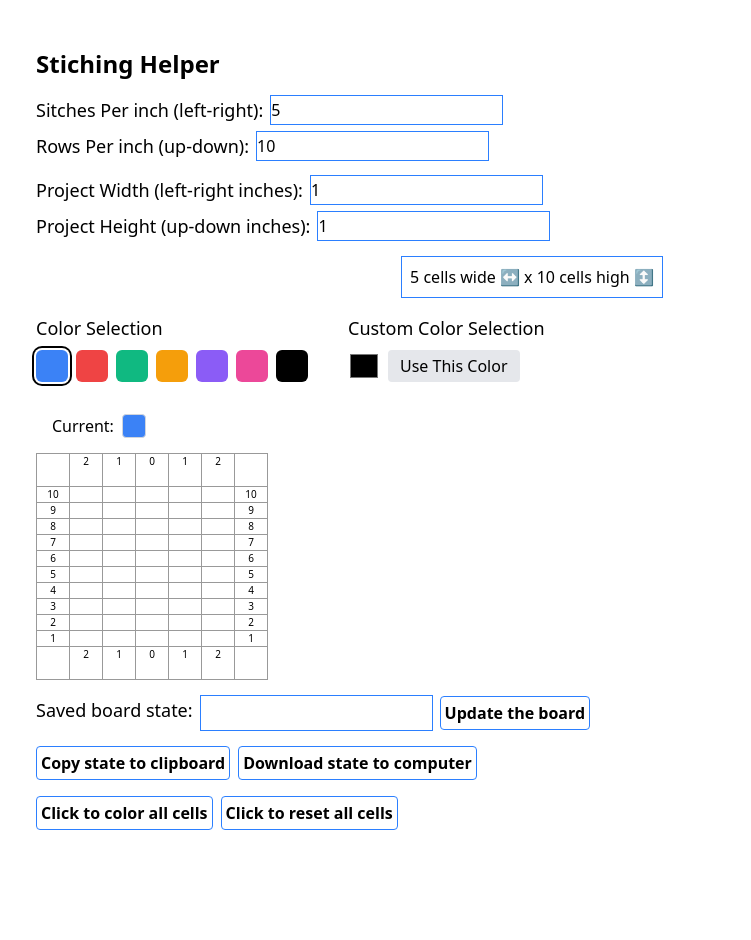
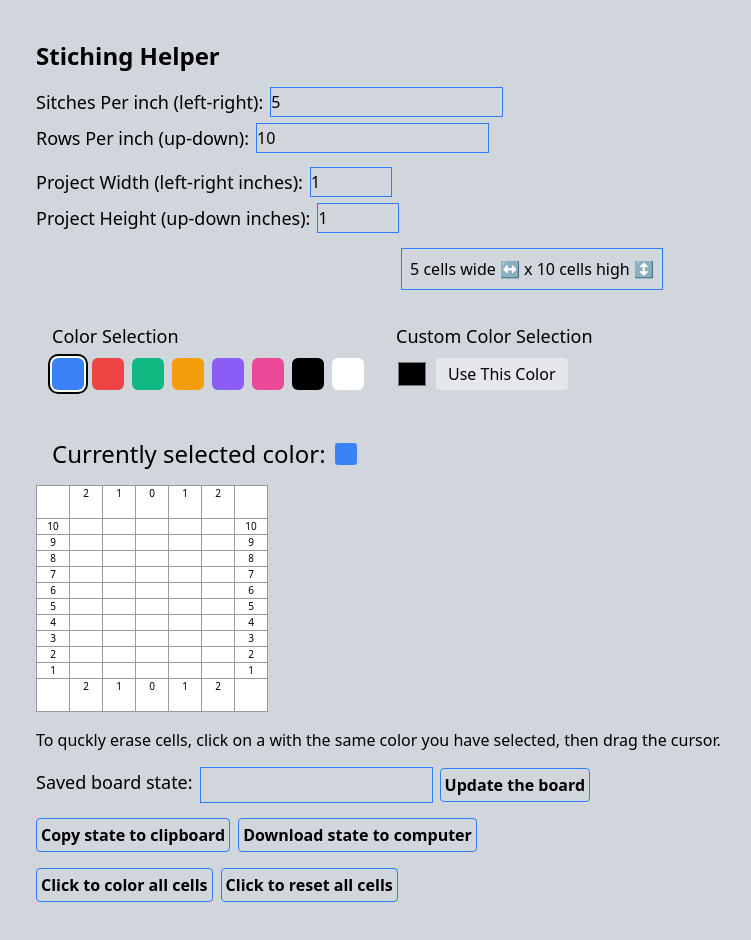
Before and after one commit to aliunwala/knitting, a Next.js app: page / in a window 1280 px wide. Shown: the top 940 px of the page, without its empty margins (108-859 px from the left). Before the commit the page ends 894 px from the top, so only its background shows below. Built offline with nearby package versions, Linux system fonts and the light colour scheme.

Commit message:
Updating code for drag and highlight functionality

```diff
--- a/src/app/components/board.tsx
+++ b/src/app/components/board.tsx
@@ -1,13 +1,14 @@
 "use client";
 // import { on } from "events";
 import Cell from "./cell";
-import { useCallback, useEffect, useState } from "react";
+import { useCallback, useEffect, useRef, useState } from "react";
 import {
   copyTextToClipboard,
   downloadText,
   initalBoardState,
   modify2DArray,
   cellDimensions,
+  isInRange,
 } from "../utils/helperFunctions";
 import ColorSelect from "./select";
 import BoardBorderTopBottom from "./boardBorderTopBottom";
@@ -32,7 +33,7 @@ export default function Board() {
   const defaultCellHeight = 34;
 
   /**
-   * State & Derived State
+   * State & Derived State & refs
    */
   const [stichesPerInch, setStichesPerInch] = useState(5);
   const [rowsPerInch, setRowsPerInch] = useState(10);
@@ -53,6 +54,10 @@ export default function Board() {
     defaultCellWidth,
     defaultCellHeight
   );
+  // Tracking if mouse is pressed
+  const isDrawingRef = useRef(false);
+  // Tracking if we're in erase mode
+  const isErasingRef = useRef(false);
   const [board, setBoard] = useState(
     initalBoardState(numberOfCellsWide, numberOfCellsTall)
   );
@@ -61,12 +66,19 @@ export default function Board() {
    * Effects
    */
   useEffect(() => {
-    console.log("Setting initial board state");
-    if (
-      board.length !== numberOfCellsTall ||
-      board[0].length !== numberOfCellsWide
-    ) {
-      setBoard(initalBoardState(numberOfCellsWide, numberOfCellsTall));
+    if (board && board[0]) {
+      if (
+        board.length !== numberOfCellsTall ||
+        board[0].length !== numberOfCellsWide
+      ) {
+        console.log("Setting initial board state");
+        setBoard((state) =>
+          initalBoardState(
+            isInRange(numberOfCellsWide, 1, 300),
+            isInRange(numberOfCellsTall, 1, 300)
+          )
+        );
+      }
     }
   }, [numberOfCellsWide, numberOfCellsTall, board]);
 
@@ -95,6 +107,60 @@ export default function Board() {
     setCurrentColor(customColor);
   };
 
+  // Handle mouse down on a cell
+  const handleMouseDown = useCallback(
+    (row: number, col: number) => {
+      isDrawingRef.current = true;
+      // Check if the cell already has this color to determine if we're erasing
+      isErasingRef.current = board[row][col].color === currentColor;
+
+      if (isErasingRef.current) {
+        const newCell = { color: "#FFFFFF" };
+        setBoard((state) => modify2DArray(state, row, col, newCell));
+      } else {
+        const newCell = { color: currentColor };
+        setBoard((state) => modify2DArray(state, row, col, newCell));
+      }
+    },
+    [currentColor, board]
+  );
+
+  // Handle mouse enter on a cell (for dragging)
+  const handleMouseEnter = useCallback(
+    (row: number, col: number) => {
+      if (!isDrawingRef.current) return;
+
+      if (isErasingRef.current) {
+        const newCell = { color: "#FFFFFF" };
+        setBoard((state) => modify2DArray(state, row, col, newCell));
+      } else {
+        const newCell = { color: currentColor };
+        setBoard((state) => modify2DArray(state, row, col, newCell));
+      }
+    },
+    [currentColor]
+  );
+
+  // Handle mouse up
+  const handleMouseUp = useCallback(() => {
+    isDrawingRef.current = false;
+  }, []);
+
+  // Handle mouse up on the entire document
+  useEffect(() => {
+    const handleGlobalMouseUp = () => {
+      isDrawingRef.current = false;
+    };
+
+    document.addEventListener("mouseup", handleGlobalMouseUp);
+    document.addEventListener("touchend", handleGlobalMouseUp);
+
+    return () => {
+      document.removeEventListener("mouseup", handleGlobalMouseUp);
+      document.removeEventListener("touchend", handleGlobalMouseUp);
+    };
+  }, []);
+
   return (
     <>
       <div className="max-w-5xl mx-auto p-4">
@@ -114,12 +180,7 @@ export default function Board() {
               name="StitchesPerInch"
               value={stichesPerInch}
               onChange={(e) => {
-                if (
-                  Number(e.target.value) >= 1 &&
-                  Number(e.target.value) <= 25
-                ) {
-                  setStichesPerInch(Number(e.target.value));
-                }
+                setStichesPerInch(isInRange(Number(e.target.value), 1, 25));
               }}
               className="outline-solid outline outline-blue-500"
             ></input>
@@ -134,12 +195,7 @@ export default function Board() {
               name="RowsPerInch"
               value={rowsPerInch}
               onChange={(e) => {
-                if (
-                  Number(e.target.value) >= 1 &&
-                  Number(e.target.value) <= 25
-                ) {
-                  setRowsPerInch(Number(e.target.value));
-                }
+                setRowsPerInch(isInRange(Number(e.target.value), 1, 25));
               }}
               className="outline-solid outline outline-blue-500"
             ></input>
@@ -155,11 +211,12 @@ export default function Board() {
               type="number"
               id="ProjectWidth"
               name="ProjectWidth"
-              min="1"
+              min={1}
+              max={25}
               value={projectWidth}
-              onChange={(e) => {
-                setProjectWidth(Number(e.target.value));
-              }}
+              onChange={(e) =>
+                setProjectWidth(isInRange(Number(e.target.value), 1, 25))
+              }
               className="outline-solid outline outline-blue-500"
             ></input>
           </div>
@@ -171,11 +228,12 @@ export default function Board() {
               type="number"
               id="ProjectHeight"
               name="ProjectHeight"
-              min="1"
+              min={1}
+              max={25}
               value={projectHeight}
-              onChange={(e) => {
-                setProjectHeight(Number(e.target.value));
-              }}
+              onChange={(e) =>
+                setProjectHeight(isInRange(Number(e.target.value), 1, 25))
+              }
               className="outline-solid outline outline-blue-500"
             ></input>
           </div>
@@ -191,7 +249,7 @@ export default function Board() {
 
         <div className="sectionDivider">
           <div className="flex">
-            <div className="flex flex-col">
+            <div className="flex flex-col bg-gray-300 p-4">
               <h2 className="text-lg font-medium mb-2">Color Selection</h2>
               <div className="flex flex-wrap gap-2 mb-4">
                 {colorsEnum.map((color, index) => (
@@ -210,7 +268,7 @@ export default function Board() {
               </div>
             </div>
 
-            <div className="flex flex-col">
+            <div className="flex flex-col  bg-gray-300 p-4">
               <h2 className="text-lg font-medium mb-2">
                 Custom Color Selection
               </h2>
@@ -220,12 +278,6 @@ export default function Board() {
                   value={customColor}
                   onChange={handleCustomColorChange}
                   className="w-8 h-8 rounded-md"
-                  // className={`w-8 h-8 rounded-md ${
-                  //   currentColor === color
-                  //     ? "ring-2 ring-offset-2 ring-black"
-                  //     : ""
-                  // }`}
-
                   aria-label="Choose custom color"
                 />
                 <button
@@ -242,7 +294,11 @@ export default function Board() {
         <div className="sectionDivider">
           <div className="flex items-center gap-3 mb-2">
             <div className="ml-4 flex items-center">
-              <span className="mr-2">Current:</span>
+              <span className="mr-2">
+                <h2 className="text-2xl font-medium">
+                  Currently selected color:
+                </h2>
+              </span>
               <div
                 className="w-6 h-6 rounded border border-gray-300"
                 style={{ backgroundColor: currentColor }}
@@ -273,6 +329,9 @@ export default function Board() {
                 cellWidth={cellWidth}
                 cellHeight={cellHeight}
                 handleCellClick={handleCellClick}
+                onMouseDown={handleMouseDown}
+                onMouseEnter={handleMouseEnter}
+                onMouseUp={handleMouseUp}
               ></BoardCenter>
             </div>
             <div>
@@ -289,6 +348,12 @@ export default function Board() {
             cellWidth={cellWidth}
             defaultCellHeight={defaultCellHeight}
           ></BoardBorderTopBottom>
+        </div>
+        <div className="sectionDivider">
+          <h2>
+            To quckly erase cells, click on a with the same color you have
+            selected, then drag the cursor.
+          </h2>
         </div>
 
         <div className="sectionDivider">
--- /dev/null
+++ b/src/app/components/boardCell.tsx
@@ -0,0 +1,67 @@
+import React from "react";
+import { MouseEventHandler } from "react";
+
+type BoardCellProps = {
+  // handleCellClick?: MouseEventHandler<HTMLElement>;
+  handleCellClick: (row: number, col: number) => void;
+  children?: any;
+  row: number;
+  col: number;
+  cellColor?: string;
+  isBorderCell?: boolean;
+  cellHeight: number;
+  cellWidth: number;
+  onMouseDown: Function;
+  onMouseEnter: Function;
+  onMouseUp: Function;
+};
+
+function BoardCell({
+  children,
+  cellColor,
+  cellHeight,
+  cellWidth,
+  row,
+  col,
+  onMouseDown,
+  onMouseEnter,
+  onMouseUp,
+  handleCellClick,
+}: BoardCellProps) {
+  return (
+    <>
+      <div
+        className="cell"
+        style={{
+          background: cellColor,
+          minHeight: `${cellHeight}px`,
+          minWidth: `${cellWidth}px`,
+        }}
+        onClick={(e) => handleCellClick(row, col)}
+        // onMouseOver={onMouseOverHandler}
+        onMouseDown={() => onMouseDown(row, col)}
+        onMouseEnter={() => onMouseEnter(row, col)}
+        onMouseUp={() => onMouseUp()}
+        onTouchStart={() => onMouseDown(row, col)}
+        onTouchMove={(e) => {
+          e.preventDefault();
+          const touch = e.touches[0];
+          const element = document.elementFromPoint(
+            touch.clientX,
+            touch.clientY
+          );
+          if (element && element instanceof HTMLElement) {
+            if (element.dataset.id) {
+              onMouseEnter(parseInt(element.dataset.id));
+            }
+          }
+        }}
+        onTouchEnd={() => onMouseUp()}
+      >
+        {children}
+      </div>
+    </>
+  );
+}
+
+export default React.memo(BoardCell);
--- a/src/app/components/boardCenter.tsx
+++ b/src/app/components/boardCenter.tsx
@@ -1,3 +1,4 @@
+import BoardCell from "./boardCell";
 import Cell from "./cell";
 
 type BoardCenterProps = {
@@ -5,6 +6,9 @@ type BoardCenterProps = {
   cellWidth: number;
   cellHeight: number;
   handleCellClick: (row: number, col: number) => void;
+  onMouseDown: Function;
+  onMouseEnter: Function;
+  onMouseUp: Function;
 };
 
 export default function BoardCenter({
@@ -12,13 +16,16 @@ export default function BoardCenter({
   cellWidth,
   cellHeight,
   handleCellClick,
+  onMouseDown,
+  onMouseEnter,
+  onMouseUp,
 }: BoardCenterProps) {
   const boardCellsResult = board.map((rowArr: Array<any>, row, arr) => {
     return (
       <div key={row + "divforcells"} className="flex">
         {rowArr.map((cellVal: any, col) => {
           return (
-            <Cell
+            <BoardCell
               key={row + "_" + col + "_boardCell"}
               //   cellColor={"#ff0000"}
               cellColor={cellVal.color}
@@ -26,8 +33,11 @@ export default function BoardCenter({
               cellWidth={cellWidth}
               row={row}
               col={col}
+              onMouseDown={onMouseDown}
+              onMouseEnter={onMouseEnter}
+              onMouseUp={onMouseUp}
               handleCellClick={handleCellClick}
-            ></Cell>
+            ></BoardCell>
           );
         })}
       </div>
--- a/src/app/layout.tsx
+++ b/src/app/layout.tsx
@@ -23,7 +23,7 @@ export default function RootLayout({
   children: React.ReactNode;
 }>) {
   return (
-    <html lang="en">
+    <html lang="en" className="bg-gray-300">
       <body
         className={`${geistSans.variable} ${geistMono.variable} antialiased`}
       >
--- a/src/app/page.tsx
+++ b/src/app/page.tsx
@@ -1,6 +1,3 @@
-// import Image from "next/image";
-// import Game from "@/app/components/tickTackToe";
-// import Cell from "@/app/components/cell";
 "use client";
 import { useState, useCallback } from "react";
 import Board from "./components/board";
@@ -8,165 +5,9 @@ import Column from "./components/column";
 export default function Home() {
   return (
     <>
-      <div className="m-8">
-        {/* <App></App> */}
+      <div className="m-6">
         <Board></Board>
       </div>
     </>
   );
-
-  function App() {
-    const data = [
-      {
-        name: "lebron",
-        age: 36,
-        team: "lakers",
-      },
-      {
-        name: "chris",
-        age: 36,
-        team: "suns",
-      },
-      {
-        name: "james",
-        age: 32,
-        team: "nets",
-      },
-      {
-        name: "lebron1",
-        age: 36,
-        team: "lakers1",
-      },
-      {
-        name: "chris1",
-        age: 36,
-        team: "suns1",
-      },
-      {
-        name: "james1",
-        age: 32,
-        team: "nets1",
-      },
-    ];
-    const [players, setPlayers] = useState(data);
-    const handleClick = useCallback((deleted: any) => {
-      console.log(deleted);
-      setPlayers((prevState) =>
-        prevState.filter((player) => player.name !== deleted.name)
-      );
-    }, []);
-
-    return (
-      <>
-        <table>
-          <tr>
-            <td>name</td>
-            <td>age</td>
-            <td>team</td>
-          </tr>
-          {players.map((p) => (
-            <Column key={p.name} player={p} onClick={handleClick} />
-          ))}
-        </table>
-        {/* This button makes no sense */}
-        {/* <button onClick={() => handleClick(players[0])}>Delete</button> */}
-      </>
-    );
-  }
-
-  // <div className="grid grid-rows-[20px_1fr_20px] items-center justify-items-center min-h-screen p-8 pb-20 gap-16 sm:p-20 font-[family-name:var(--font-geist-sans)]">
-  //   <main className="flex flex-col gap-8 row-start-2 items-center sm:items-start">
-  //     <Image
-  //       className="dark:invert"
-  //       src="/next.svg"
-  //       alt="Next.js logo"
-  //       width={180}
-  //       height={38}
-  //       priority
-  //     />
-  //     <ol className="list-inside list-decimal text-sm text-center sm:text-left font-[family-name:var(--font-geist-mono)]">
-  //       <li className="mb-2">
-  //         Get started by editing{" "}
-  //         <code className="bg-black/[.05] dark:bg-white/[.06] px-1 py-0.5 rounded font-semibold">
-  //           src/app/page.tsx
-  //         </code>
-  //         .
-  //       </li>
-  //       <li>Save and see your changes instantly.</li>
-  //     </ol>
-
-  //     <div className="flex gap-4 items-center flex-col sm:flex-row">
-  //       <a
-  //         className="rounded-full border border-solid border-transparent transition-colors flex items-center justify-center bg-foreground text-background gap-2 hover:bg-[#383838] dark:hover:bg-[#ccc] text-sm sm:text-base h-10 sm:h-12 px-4 sm:px-5"
-  //         href="https://vercel.com/new?utm_source=create-next-app&utm_medium=appdir-template-tw&utm_campaign=create-next-app"
-  //         target="_blank"
-  //         rel="noopener noreferrer"
-  //       >
-  //         <Image
-  //           className="dark:invert"
-  //           src="/vercel.svg"
-  //           alt="Vercel logomark"
-  //           width={20}
-  //           height={20}
-  //         />
-  //         Deploy now
-  //       </a>
-  //       <a
-  //         className="rounded-full border border-solid border-black/[.08] dark:border-white/[.145] transition-colors flex items-center justify-center hover:bg-[#f2f2f2] dark:hover:bg-[#1a1a1a] hover:border-transparent text-sm sm:text-base h-10 sm:h-12 px-4 sm:px-5 sm:min-w-44"
-  //         href="https://nextjs.org/docs?utm_source=create-next-app&utm_medium=appdir-template-tw&utm_campaign=create-next-app"
-  //         target="_blank"
-  //         rel="noopener noreferrer"
-  //       >
-  //         Read our docs
-  //       </a>
-  //     </div>
-  //   </main>
-  //   <footer className="row-start-3 flex gap-6 flex-wrap items-center justify-center">
-  //     <a
-  //       className="flex items-center gap-2 hover:underline hover:underline-offset-4"
-  //       href="https://nextjs.org/learn?utm_source=create-next-app&utm_medium=appdir-template-tw&utm_campaign=create-next-app"
-  //       target="_blank"
-  //       rel="noopener noreferrer"
-  //     >
-  //       <Image
-  //         aria-hidden
-  //         src="/file.svg"
-  //         alt="File icon"
-  //         width={16}
-  //         height={16}
-  //       />
-  //       Learn
-  //     </a>
-  //     <a
-  //       className="flex items-center gap-2 hover:underline hover:underline-offset-4"
-  //       href="https://vercel.com/templates?framework=next.js&utm_source=create-next-app&utm_medium=appdir-template-tw&utm_campaign=create-next-app"
-  //       target="_blank"
-  //       rel="noopener noreferrer"
-  //     >
-  //       <Image
-  //         aria-hidden
-  //         src="/window.svg"
-  //         alt="Window icon"
-  //         width={16}
-  //         height={16}
-  //       />
-  //       Examples
-  //     </a>
-  //     <a
-  //       className="flex items-center gap-2 hover:underline hover:underline-offset-4"
-  //       href="https://nextjs.org?utm_source=create-next-app&utm_medium=appdir-template-tw&utm_campaign=create-next-app"
-  //       target="_blank"
-  //       rel="noopener noreferrer"
-  //     >
-  //       <Image
-  //         aria-hidden
-  //         src="/globe.svg"
-  //         alt="Globe icon"
-  //         width={16}
-  //         height={16}
-  //       />
-  //       Go to nextjs.org →
-  //     </a>
-  //   </footer>
-  // </div>
 }
```
Also changed, not shown: src/app/utils/helperFunctions.tsx (+10 -0 lines).
